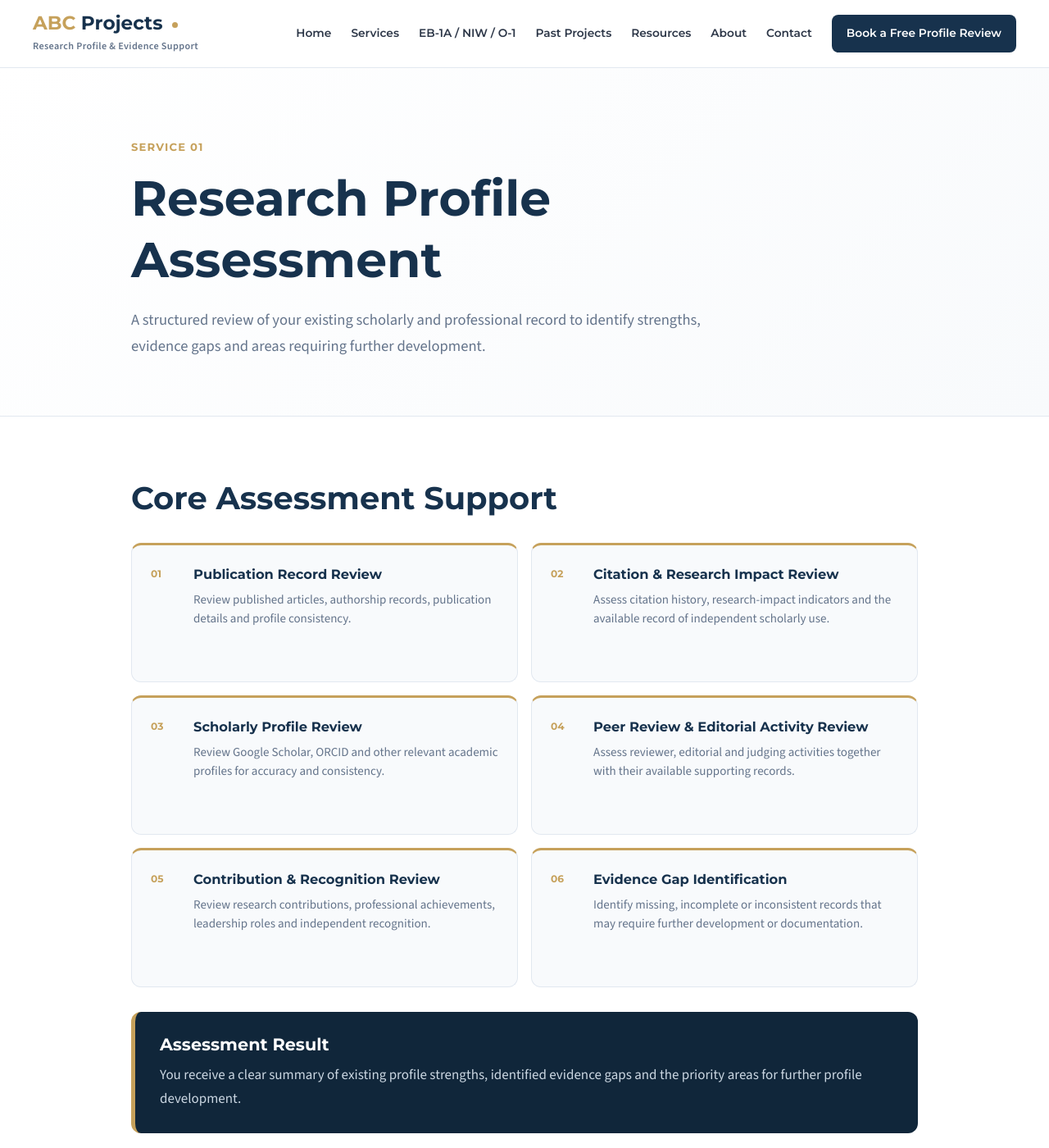
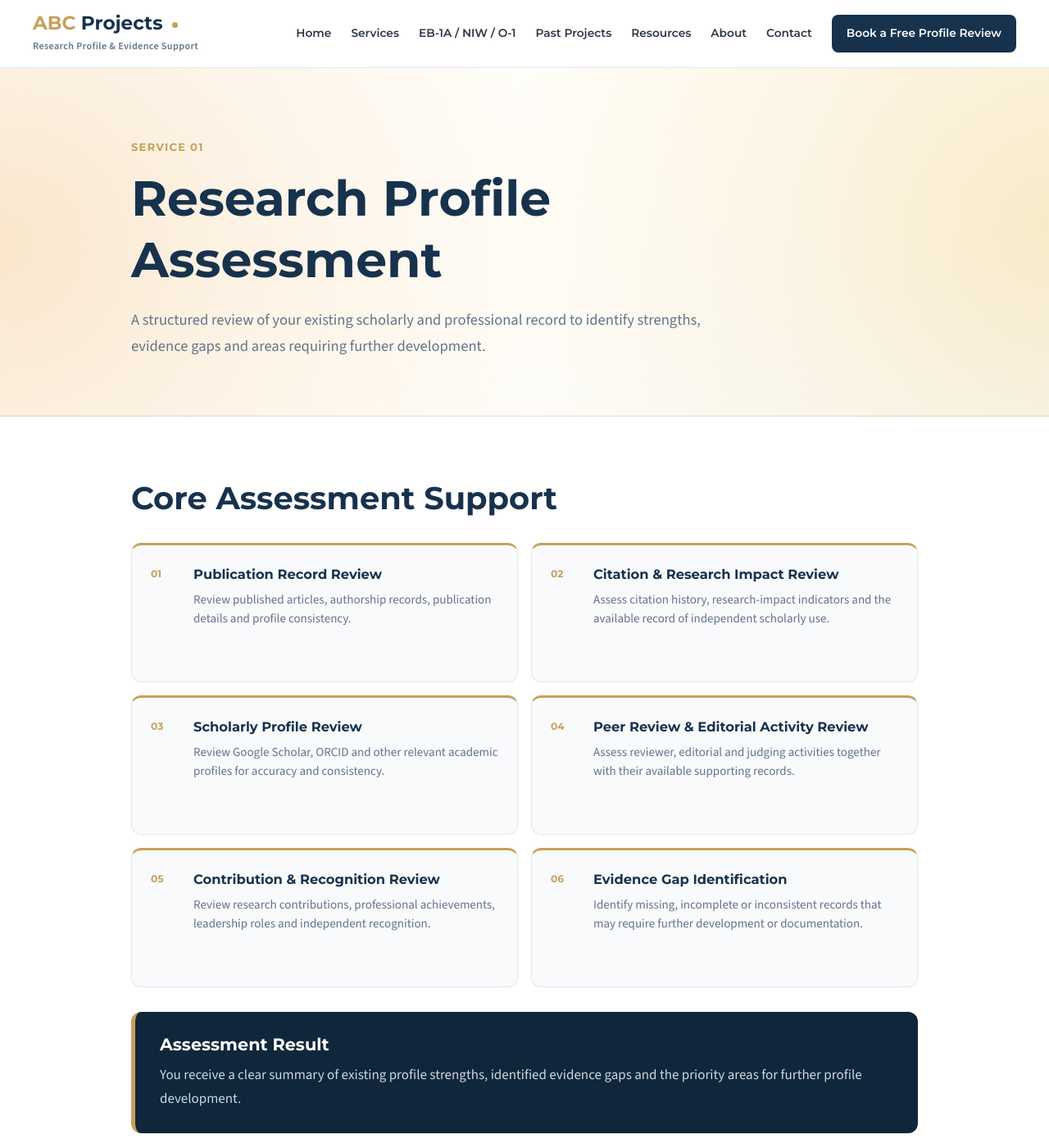
Before and after one commit to uprightpub/abcprojects, a Jekyll site: the page built from services/research-profile-assessment/index.html, in a window 1280 px wide and 1400 px high. Shown: the whole window at 82% size. Built offline with Jekyll 4.4.1, drawn with Linux system fonts in a browser that asks for light colours.

Commit message:
Update service-subpage.css

```diff
--- a/assets/css/service-subpage.css
+++ b/assets/css/service-subpage.css
@@ -15,17 +15,34 @@
    ========================================================= */
 
 .service-page-hero {
+  position: relative;
+
+  overflow: hidden;
+
   padding: 82px 0 70px;
 
   background:
+    radial-gradient(
+      circle at 0% 50%,
+      rgba(234, 154, 48, 0.24) 0%,
+      rgba(234, 154, 48, 0.10) 24%,
+      transparent 52%
+    ),
+    radial-gradient(
+      circle at 100% 45%,
+      rgba(246, 193, 72, 0.28) 0%,
+      rgba(246, 193, 72, 0.11) 25%,
+      transparent 52%
+    ),
     linear-gradient(
       135deg,
       #ffffff 0%,
+      #fffdf8 50%,
       var(--off-white) 100%
     );
 
   border-bottom:
-    1px solid var(--border);
+    1px solid rgba(198, 161, 91, 0.30);
 }
 
 
```
